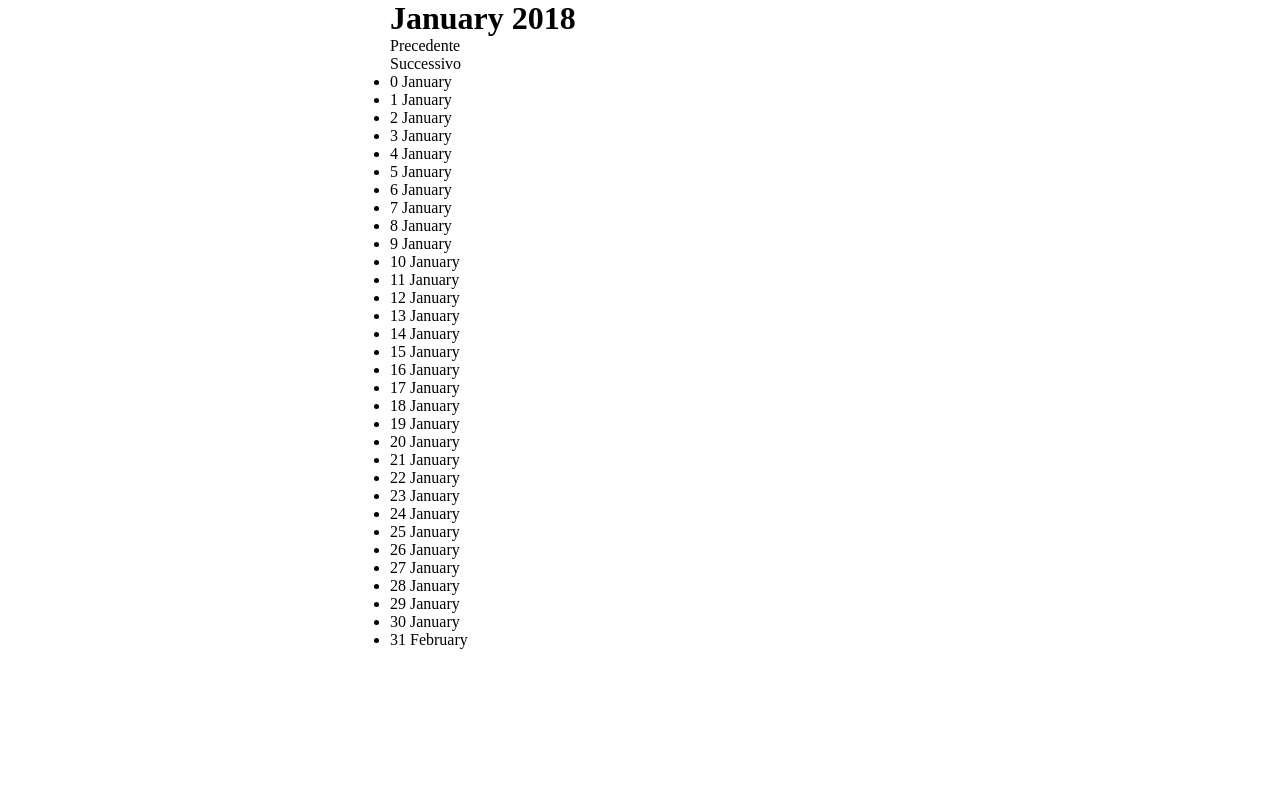
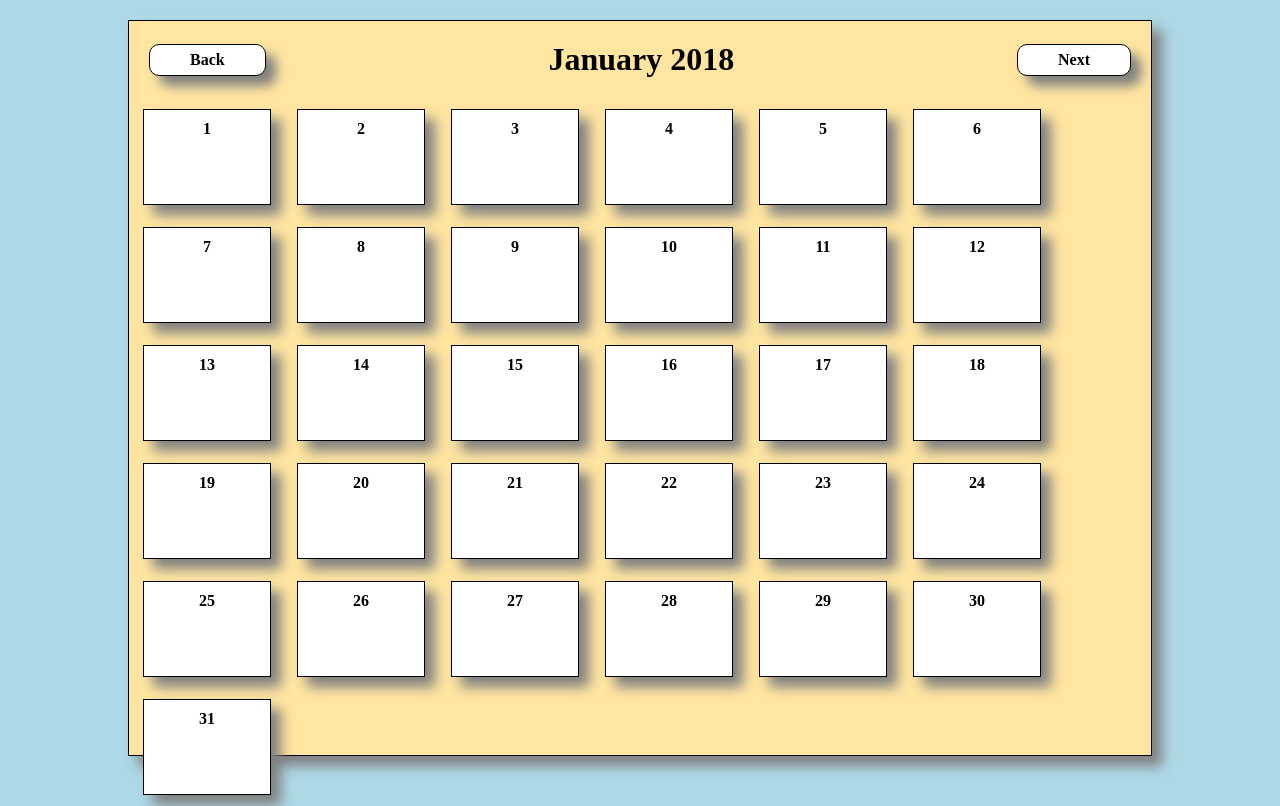
Before and after one commit to musumeci-gabriele/ajax-ex-calendar, a plain HTML site: page index.html in a window 1280 px wide. Drawn offline with nearby package versions, Linux system fonts and the light colour scheme; no server answers.

Commit message:
manca dicembre

```diff
--- a/css/style.css
+++ b/css/style.css
@@ -3,11 +3,54 @@
   padding: 0;
   margin: 0;
 }
+
+body{
+  background-color: lightblue;
+  color: inherit;
+  font-weight: bold;
+}
 .wrapper{
-  width: 500px;
-  margin: auto;
+  width: 80vw;
+  height: 92vh;
+  margin: 20px auto;
+  background-color: rgb(255, 229, 160);
+  color:inherit;
+  border: 1px solid black;
+  box-shadow: 10px 10px 12px grey;
 }
+
 .redHoliday{
   color: red;
   background-color: inherit;
 }
+header{
+  display: flex;
+  justify-content: space-between;
+  margin: 20px;
+  align-items: center;
+}
+header div{
+  border: 1px solid black;
+  border-radius: 10px;
+  padding: 6px 40px;
+  box-shadow: 10px 10px 12px grey;
+  background-color: white;
+  color: inherit;
+}
+#days{
+  margin: 10px 3px;
+}
+.day{
+  list-style: none;
+  display: inline-block;
+  border: 1px solid black;
+  padding: 10px;
+  margin: 11px;
+  height: 12vh;
+  width: 10vw;
+  text-align: center;
+  box-shadow: 10px 10px 12px grey;
+  vertical-align: bottom;
+  background-color: white;
+  color: inherit;
+}
--- a/index.html
+++ b/index.html
@@ -27,9 +27,10 @@
     <div class="wrapper">
 
       <header>
+
+        <div class="back">Back</div>
         <h1> </h1>
-        <div class="prev">Precedente</div>
-        <div class="next">Successivo</div>
+        <div class="next">Next</div>
       </header>
 
       <ul id="days">
@@ -42,7 +43,7 @@
 
     <!-- TEMPLATE HANDLEBARS -->
     <script id="day-template" type="text/x-handlebars-template">
-      <li class="day" data-date="{{dateComplete}}">{{day}} {{month}} <span class="redHoliday"></span> </li>
+      <li class="day" data-date="{{dateComplete}}">{{day}}<br><span class="redHoliday"></span> </li>
     </script>
     <!--// TEMPLATE HANDLEBARS -->
 
--- a/js/script.js
+++ b/js/script.js
@@ -14,7 +14,7 @@ function printCalendar(date){
   var template = Handlebars.compile(source);
 
   // STAMPA GIORNI DEL CALENDARIO
-  for (var i = 0; i <= dayInMonth; i++) {
+  for (var i = 1; i <= dayInMonth; i++) {
     var context = {
       "day": i,
       "month": dateCalendar.format("MMMM"),
@@ -47,7 +47,7 @@ function printHolidays(date){
           var holidaysName = holidays[i].name;
 
           $(".day[data-date = '"+ holidaysDate +"']").addClass("redHoliday");
-          $(".day[data-date = '"+ holidaysDate +"'] span").text("- "+ holidaysName);
+          $(".day[data-date = '"+ holidaysDate +"'] span").text(holidaysName);
           }
       },
       "error": function(){
@@ -64,9 +64,8 @@ $(document).ready(function(){
   printCalendar(date);
   printHolidays(date);
 
-});
-
-$(".prev").click(function(){
+  // FUNZIONE CLICK TASTO PRECEDENTE
+  $(".back").click(function(){
     if(date.format("M") == 1){
       alert("non puoi andare indietro");
     }else{
@@ -76,6 +75,7 @@ $(".prev").click(function(){
     }
   });
 
+  // FUNZIONE CLICK TASTO SUCCESSIVO
   $(".next").click(function(){
     if(date.format("M") == 11){
       alert("non puoi andare avanti");
@@ -85,3 +85,5 @@ $(".next").click(function(){
       printHolidays(date);
     }
   });
+
+});
```
Lines whose indentation alone changed are shown as unchanged.
